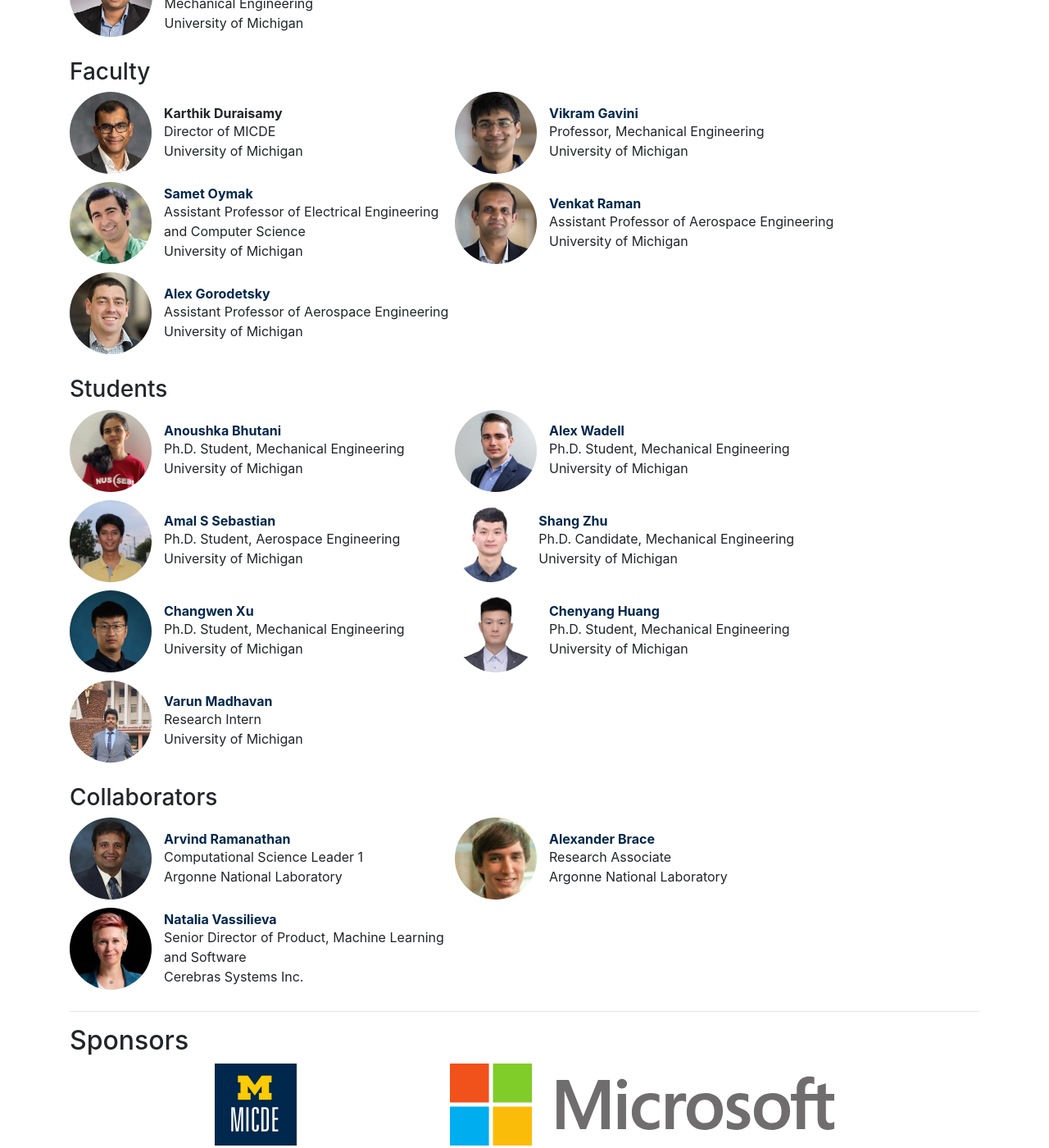
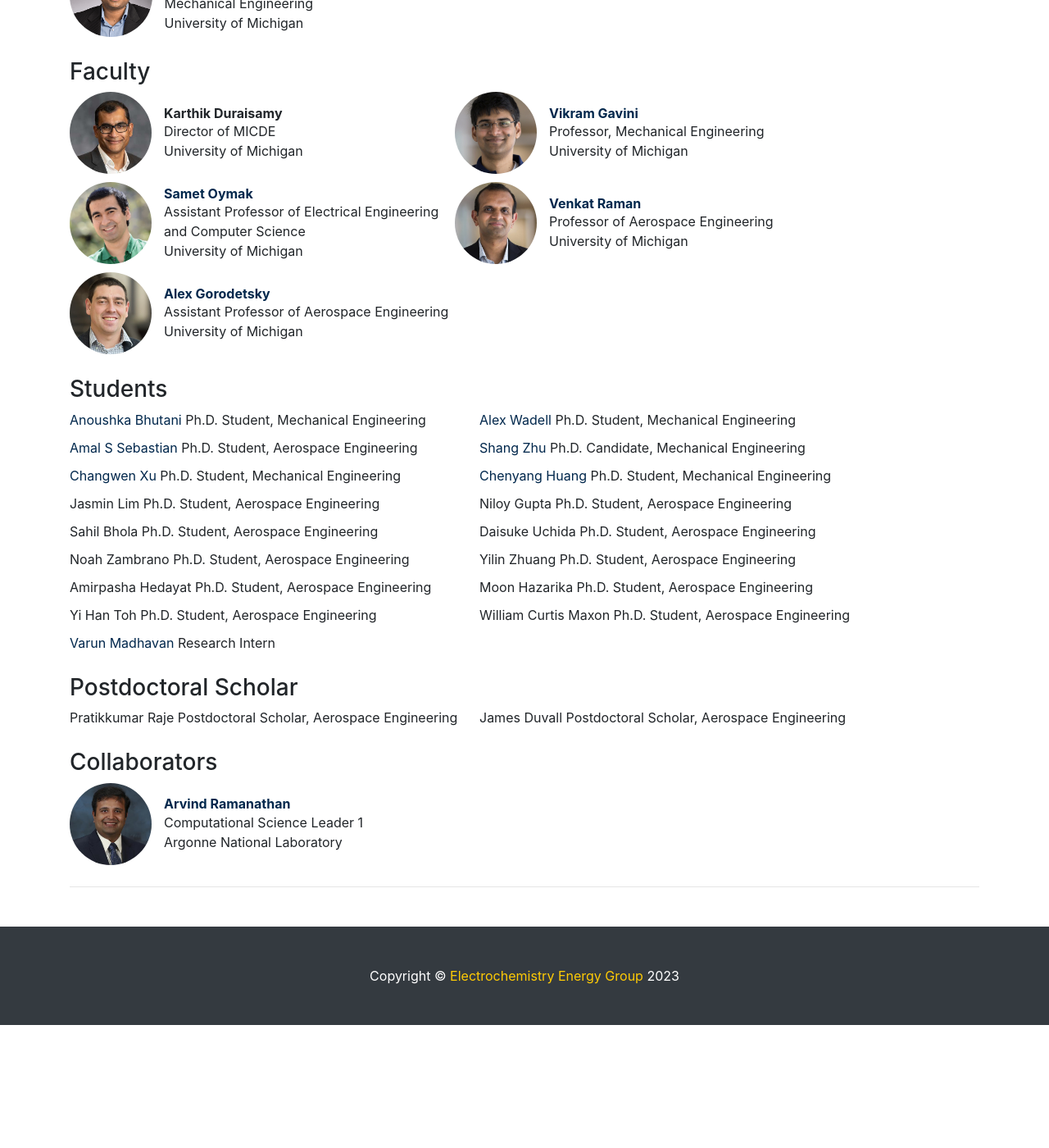
Before and after one commit to scifm/scifm.github.io, a Jekyll site: the page built from about.md, in a window 1280 px wide and 1400 px high, scrolled down 441 px. Shown: the whole window at 82% size. Built offline with Jekyll 4.4.1, drawn with Linux system fonts in a browser that asks for light colours; nearby versions of some CDN libraries; after the commit the page ends 1691 px from its top, so only the background shows below that.

Commit message:
add to team

```diff
--- a/_config.yml
+++ b/_config.yml
@@ -7,7 +7,7 @@ plugins:
 - jekyll-sitemap
 
 news:
-  front_page_limit: 1
+  front_page_limit: 2
 
 sass:
   sass_dir: /assets/css/_sass
@@ -28,6 +28,8 @@ roles:
     name: Faculty
   - key: team
     name: Students
+  - key: postdoc
+    name: Postdoctoral Scholar
   - key: colab
     name: Collaborators
 
--- a/_data/people.yml
+++ b/_data/people.yml
@@ -71,6 +71,90 @@ chenyanh:
   bio: Ph.D. Student, Mechanical Engineering
   org: University of Michigan
 
+jasminlim:
+  display_name: "Jasmin Lim"
+  role: team
+  email: "jaslim [at] umich [dot] com"
+  bio: Ph.D. Student, Aerospace Engineering
+  org: University of Michigan
+
+niloygupta:
+  display_name: "Niloy Gupta"
+  role: team
+  email: "niloy [at] umich [dot] com"
+  bio: Ph.D. Student, Aerospace Engineering
+  org: University of Michigan
+
+sahil:
+  display_name: "Sahil Bhola"
+  role: team
+  email: "sbhola [at] umich [dot] com"
+  bio: Ph.D. Student, Aerospace Engineering
+  org: University of Michigan
+
+daisuke:
+  display_name: "Daisuke Uchida"
+  role: team
+  email: "duchida [at] umich [dot] com"
+  bio: Ph.D. Student, Aerospace Engineering
+  org: University of Michigan
+
+noah:
+  display_name: "Noah Zambrano"
+  role: team
+  email: "nzamb [at] umich [dot] com"
+  bio: Ph.D. Student, Aerospace Engineering
+  org: University of Michigan
+
+yilin:
+  display_name: "Yilin Zhuang"
+  role: team
+  email: "nzamb [at] umich [dot] com"
+  bio: Ph.D. Student, Aerospace Engineering
+  org: University of Michigan
+
+amirpasha:
+  display_name: "Amirpasha Hedayat"
+  role: team
+  email: "ahedayat [at] umich [dot] com"
+  bio: Ph.D. Student, Aerospace Engineering
+  org: University of Michigan
+
+moon:
+  display_name: "Moon Hazarika"
+  role: team
+  email: "moonbh [at] umich [dot] com"
+  bio: Ph.D. Student, Aerospace Engineering
+  org: University of Michigan
+
+yhtoh:
+  display_name: "Yi Han Toh"
+  role: team
+  email: "yhtoh [at] umich [dot] com"
+  bio: Ph.D. Student, Aerospace Engineering
+  org: University of Michigan
+
+william:
+  display_name: "William Curtis Maxon"
+  role: team
+  email: "wcurtmaxon [at] umich [dot] com"
+  bio: Ph.D. Student, Aerospace Engineering
+  org: University of Michigan
+
+pratikkumar:
+  display_name: "Pratikkumar Raje"
+  role: postdoc
+  email: "praje [at] umich [dot] com"
+  bio: Postdoctoral Scholar, Aerospace Engineering
+  org: University of Michigan
+
+jame:
+  display_name: "James Duvall"
+  role: postdoc
+  email: "jamesduv [at] umich [dot] com"
+  bio: Postdoctoral Scholar, Aerospace Engineering
+  org: University of Michigan
+
 varunm:
   display_name: Varun Madhavan
   role: team
@@ -107,7 +191,7 @@ arvind:
   org: Argonne National Laboratory
 
 abrace:
-  role: colab
+  role: other
   display_name: Alexander Brace
   image: assets/img/abrace.jpeg
   bio: Research Associate
@@ -115,7 +199,7 @@ abrace:
   org: Argonne National Laboratory
 
 natalia:
-  role: colab
+  role: other
   display_name: Natalia Vassilieva
   bio: Senior Director of Product, Machine Learning and Software
   webpage: https://www.linkedin.com/in/nataliavassilieva/
@@ -151,7 +235,7 @@ raman:
   role: faculty
   display_name: Venkat Raman
   image: assets/img/raman.jpg
-  bio: Assistant Professor of Aerospace Engineering
+  bio: Professor of Aerospace Engineering
   org: University of Michigan
   webpage: https://aero.engin.umich.edu/people/gorodetsky-alex/
 
--- a/about.md
+++ b/about.md
@@ -18,20 +18,13 @@ people:
     {% include role-people.html role="faculty" image=true%}
 </section>
 <section class="people">
-    {% include role-people.html role="team" image=true%}
+    {% include role-people.html role="team" image=false%}
+</section>
+<section class="people">
+    {% include role-people.html role="postdoc" image=false%}
 </section>
 <section class="people">
     {% include role-people.html role="colab" image=true%}
 </section>
 
 <hr>
-
-## Sponsors
-<section class="sponsor-container">
-    {% for item in site.data.sponsors %}
-    {% assign sponsor = item[1] %}
-    {% if sponsor.public %}
-    {% include sponsor.html sponsor=sponsor %}
-    {% endif %}
-    {% endfor %}
-</section>
```
Also changed, not shown: _layouts/home.html (+12 -12 lines), _projects/a_catalyst.md (+1 -1 lines), _projects/compsci.md (+0 -4 lines).
